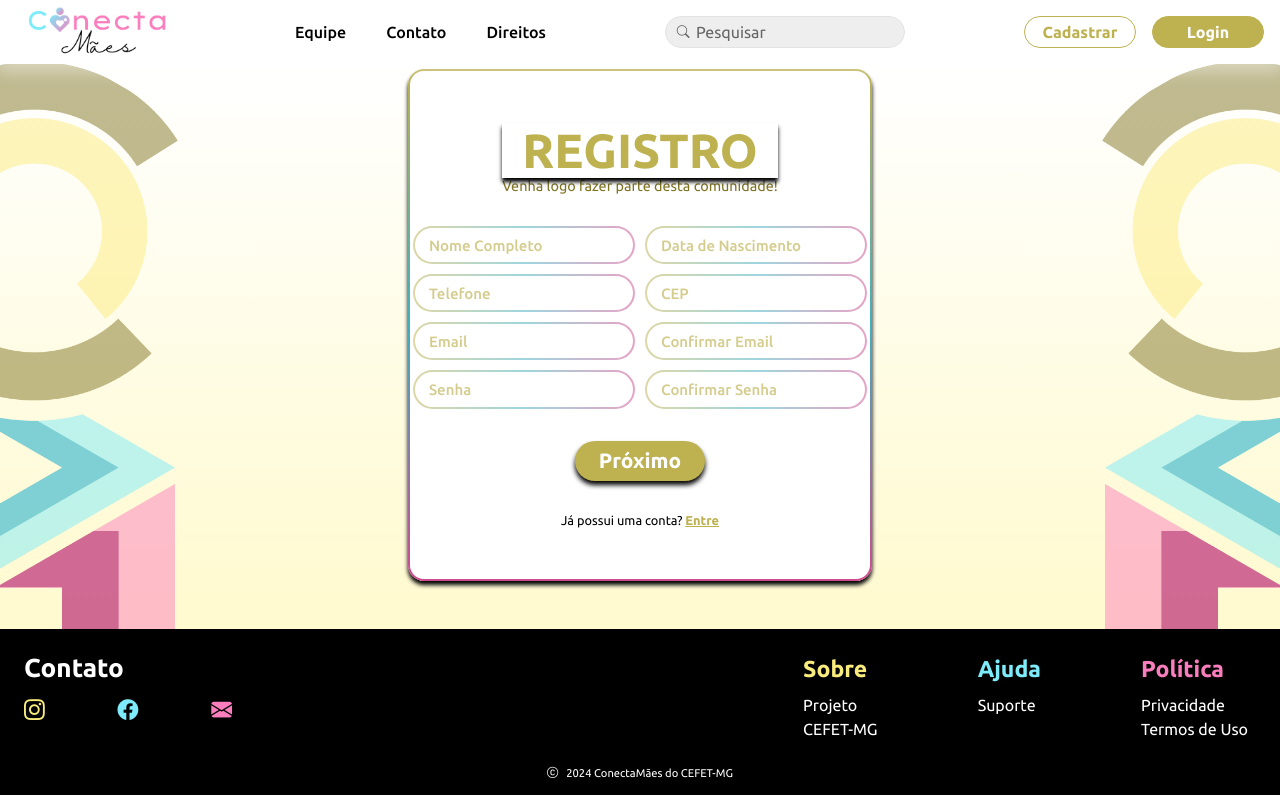
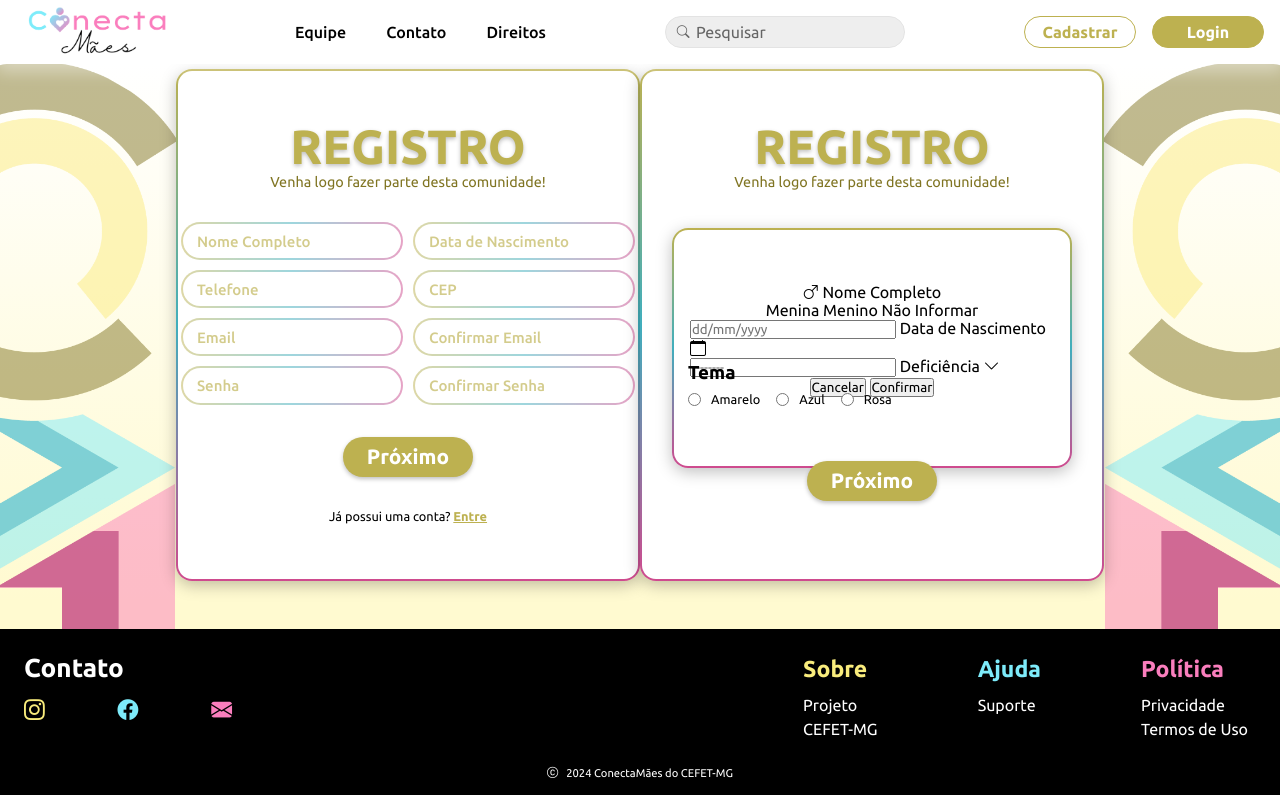
Before and after one commit to RenanFelliphe/ConectaMaes, a PHP site: page /register.php in a window 1280 px wide. Run offline with PHP 8.4, Linux system fonts and the light colour scheme.

Commit message:
Second Register Section

```diff
--- a/login.php
+++ b/login.php
@@ -23,7 +23,7 @@
                     <p>Seja bem-vindo novamente!</p>
                 </div>
 
-                <div class="Lo-inputsContainer">
+                <div class="Lo-userSection">
                     <div class="Lo-input">
                         <input type="email" id="email" required>
                         <label class="Lo-fakePlaceholder" for="email">Email</label>
--- a/register.php
+++ b/register.php
@@ -23,12 +23,10 @@
                     <p>Venha logo fazer parte desta comunidade!</p>
                 </div>
 
-                <div class="Re-inputsContainer">
+                <div class="Re-userSection">
                     <div class="Re-input">
                         <input type="text" id="nomeCompleto" required>
-                        <label class="Re-fakePlaceholder" for="nomeCompleto">Nome Completo
-                            <span></span>
-                        </label>
+                        <label class="Re-fakePlaceholder" for="nomeCompleto">Nome Completo</label>
                     </div>
                     <div class="Re-input">
                         <input type="text" id="dataNascimento" required>
@@ -63,6 +61,78 @@
                 <button class="Re-registerNext"> Próximo </button>
                 <p class="Re-goLogin"> Já possui uma conta? <a href="login.php"> Entre </a></p>
             </form>
+
+            <form class="Re-registerForm">
+                <div class="Re-formHeader">
+                    <h1 class="Re-registerTitle"> Registro </h1>
+                    <p>Venha logo fazer parte desta comunidade!</p>
+                </div>
+
+                <div class="Re-termsBox">
+                    <input type="checkbox" id="Re-terms">
+                    <label for="Re-terms"> Eu li e concordo com os Termos e Condições </label>
+                </div>
+
+                <div class="Re-childSection open">
+                    <div class="Re-childInfo">
+                        <label class="Re-addChild"> Adicionar filho +</label>
+                        <div class="Re-haveNoChildBox">
+                            <input type="checkbox" id="Re-haveNoChild">
+                            <label for="Re-haveNoChild"> Não tenho filho</label>
+                        </div>
+
+                        <div class="Re-addChildBox">
+                            <div class="Re-childBoxHeader">
+                                <i class="bi bi-gender-male"></i>
+                                <span class="Re-childName"> Nome Completo </span>
+                            </div>
+
+                            <div class="Re-childBoxSex">
+                                <span class="Re-childGirl"> Menina</span>
+                                <span class="Re-childBoy"> Menino </span>
+                                <span class="Re-childOther"> Não Informar </span>
+                            </div>
+
+                            <div class="Re-childBoxInputs">
+                                <div class="Re-input">
+                                    <input type="text" id="dataNascFilho" placeholder="dd/mm/yyyy" required>
+                                    <label for="telefone">Data de Nascimento</label>
+                                    <i class="bi bi-calendar"></i>
+                                </div>
+                                <div class="Re-input">
+                                    <input type="text" id="deficiencia" placeholder="--------" required>
+                                    <label for="telefone">Deficiência</label>
+                                    <i class="bi bi-chevron-down"></i>
+                                </div>
+                            </div>
+
+                            <div class="Re-childBoxButtons">
+                                <button> Cancelar </button>
+                                <button type="submit"> Confirmar </button>
+                            </div>
+                        </div>
+                    </div>
+
+                    <div class="Re-themeInfo">
+                        <h3> Tema </h3>
+                        <div class="Re-themeOptions">
+                            <div>
+                                <input type="radio" id="Re-yellowTheme">
+                                <label for="Re-yellowTheme"> Amarelo </label>
+                            </div>
+                            <div>
+                                <input type="radio" id="Re-blueTheme">
+                                <label for="Re-blueTheme"> Azul </label>
+                            </div>
+                            <div>
+                                <input type="radio" id="Re-pinkTheme">
+                                <label for="Re-pinkTheme"> Rosa </label>
+                            </div>
+                        </div>
+                    </div>
+                </div>
+                <button class="Re-registerNext"> Próximo </button>
+            </form>
         </main>
 
         <?php include_once ("php/includes/footer.php");?>
--- a/styles/style.css
+++ b/styles/style.css
@@ -404,14 +404,15 @@ main{
     position: relative;
     display: flex;
     flex-direction: column;
+    justify-content: flex-start;
     gap: 2rem;
-    padding: 2rem 1.5rem;
+    padding: 3rem 0;
     border: 2px solid transparent;
     background: linear-gradient(var(--whiteColor), var(--whiteColor)) padding-box, linear-gradient(var(--middleYellowColor), var(--middleBlueColor), var(--middlePinkColor)) border-box;
     border-radius: 1rem;
     width: 29rem;
     height: 32rem;
-    box-shadow: 0 4px 4px 0 black;
+    box-shadow: 0 4px 16px 0px #00000040;
 }
 
 .Re-registerForm .Re-formHeader{
@@ -425,21 +426,21 @@ main{
     color: var(--middleYellowColor);
     text-transform: uppercase;
     font-size: 3rem;
-    box-shadow: 0 4px 4px 0 black;
+    text-shadow: 0 2px 4px #00000040;
 }
 
-.Re-registerForm .Re-inputsContainer{
+.Re-registerForm .Re-userSection{
     position: relative;
     display: grid;
     grid-template-columns: repeat(2, 1fr);
     gap: 10px;
 }
 
-.Re-registerForm .Re-inputsContainer .Re-input {
+.Re-registerForm .Re-userSection .Re-input {
     position: relative;
 }
 
-.Re-registerForm .Re-inputsContainer .Re-input input {
+.Re-registerForm .Re-userSection .Re-input input {
     position: relative;
     padding: 0.6rem 0.5rem;
     border-radius: 100rem;
@@ -450,14 +451,14 @@ main{
     opacity: 0.5;
 }
 
-.Re-registerForm .Re-inputsContainer .Re-input input:focus,
-.Re-registerForm .Re-inputsContainer .Re-input input:hover,
-.Re-registerForm .Re-inputsContainer .Re-input input:valid {
+.Re-registerForm .Re-userSection .Re-input input:focus,
+.Re-registerForm .Re-userSection .Re-input input:hover,
+.Re-registerForm .Re-userSection .Re-input input:valid {
     opacity: 1;
     transition: 0.15s ease-in-out;
 }
 
-.Re-registerForm .Re-inputsContainer .Re-input .Re-fakePlaceholder{
+.Re-registerForm .Re-userSection .Re-input .Re-fakePlaceholder{
     position: absolute;
     color: var(--middleYellowColor);
     font-weight: 600;
@@ -492,7 +493,7 @@ main{
     font-weight: 700;
     cursor: pointer;
     transition: 0.2s;
-    box-shadow: 0 4px 5px 0 black;
+    box-shadow: 0 2px 4px 0px #00000040;
 }
 
 .Re-registerForm .Re-registerNext:hover{
@@ -511,3 +512,82 @@ main{
     color: var(--middleYellowColor);
     font-weight: 700;
 }
+
+.Re-registerForm .Re-childSection{
+    position: relative;
+    display: flex;
+    flex-direction: column;
+    gap: 1rem;
+    align-items: flex-start;
+    padding: 1rem 0 1rem 0;
+}
+
+.Re-registerForm .Re-childSection .Re-childInfo{
+    display: flex;
+    flex-direction: column;
+    align-items: flex-end;
+    gap: 0.5rem;
+}
+
+.Re-registerForm .Re-childSection .Re-childInfo .Re-addChild{
+    position: relative;
+    display: flex;
+    background: linear-gradient( to right, var(--pastelYellowColor) 0%, var(--pastelBlueColor) 50%, var(--pastelPinkColor) 100%);
+    border: 1px solid #D9D9D9;
+    border-radius: 100rem;
+    width: 23rem;
+    height: 2.3rem;
+    box-shadow: 0 2px 2px 0px rgba(0, 0, 0, 0.07);
+    font-weight: 900;
+    font-size: 1.2rem;
+    text-shadow: 0 0px 5px #00000040;
+    color: white;
+    cursor: pointer;
+}
+
+.Re-registerForm .Re-childSection .Re-childInfo .Re-haveNoChildBox{
+    display: flex;
+    gap: 10px;
+    font-size: 0.8rem;
+}
+
+.Re-registerForm .Re-childSection .Re-themeInfo{
+    position: relative;
+    line-height: 1.7rem;
+}
+
+.Re-registerForm .Re-childSection .Re-themeInfo .Re-themeOptions{
+    display: flex;
+    gap: 1rem;
+    font-size: 0.8rem;
+}
+
+.Re-registerForm .Re-childSection .Re-themeInfo .Re-themeOptions div{
+    display: flex;
+    gap: 10px;
+}
+
+.Re-registerForm .Re-addChildBox{
+    position: absolute;
+    border: 1px solid var(--blackColor);
+    display: flex;
+    flex-direction: column;
+    padding: 0 1rem 1rem 1rem;
+    border: 2px solid transparent;
+    background: linear-gradient(var(--whiteColor), var(--whiteColor)) padding-box, linear-gradient(var(--middleYellowColor), var(--middleBlueColor), var(--middlePinkColor)) border-box;
+    border-radius: 1rem;
+    width: 25rem;
+    height: 15rem;
+    box-shadow: 0 4px 16px 0px #00000040;
+    left: 50%;
+    top: 50%;
+    transform: translateX(-50%) translateY(-50%);
+    /*z-index: +1;*/
+}
+
+.Re-registerForm .Re-termsBox{
+    display: flex;
+    gap: 10px;
+    font-size: 0.8rem;
+    margin: 1rem 0 -1rem 0;
+}
```
Also changed, not shown: other parts of styles/style.css (+15 -15 lines).
